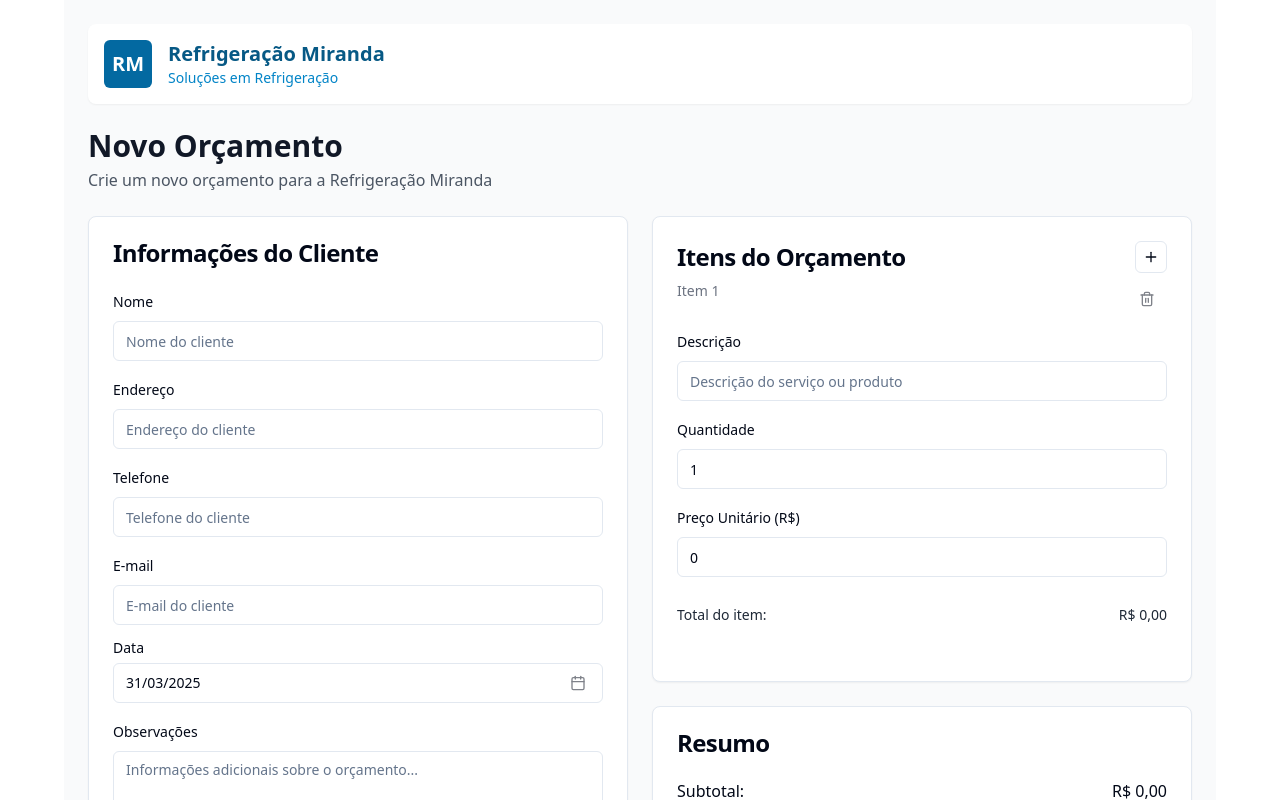
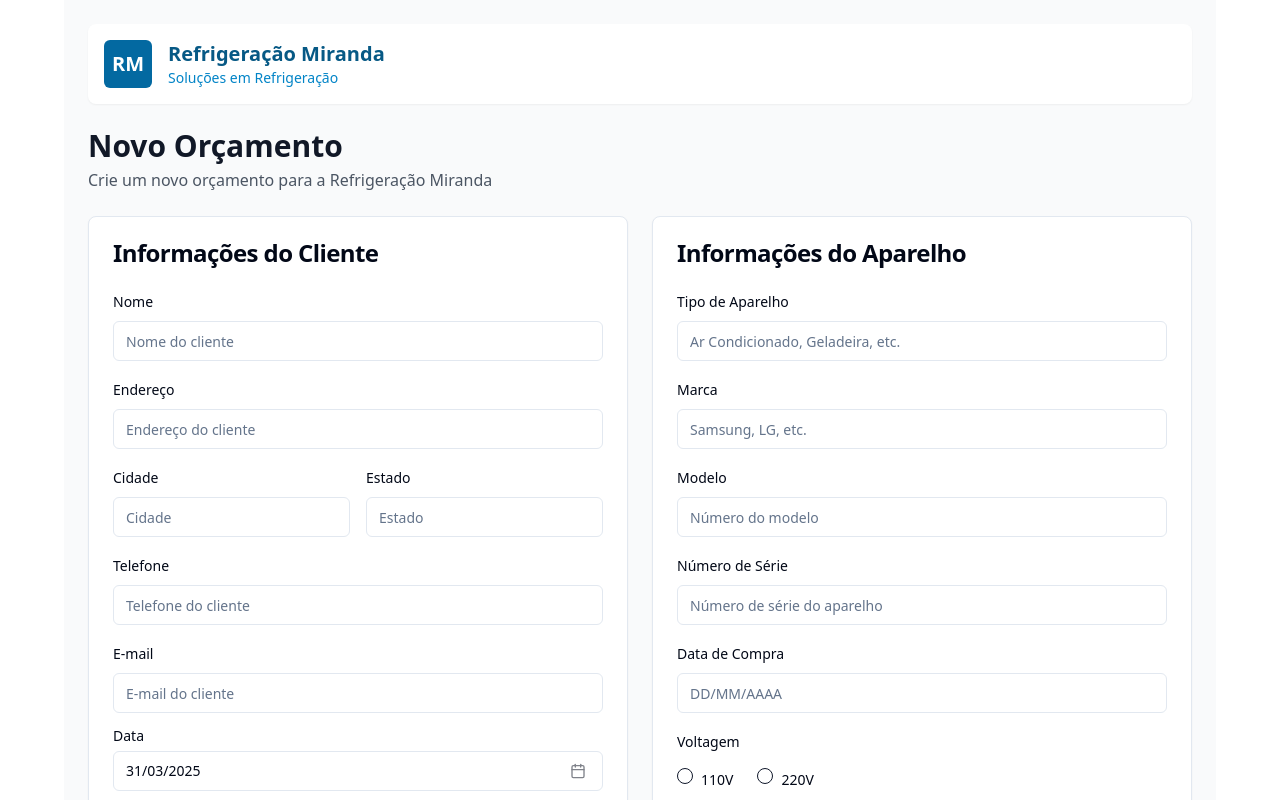
Before and after one commit to diegomiraeanda/miranda-cooling-quotes, a React (Vite) app: page / in a window 1280 px wide. Shown: the top 800 px of the page. Built offline with nearby package versions, Linux system fonts and the light colour scheme.

Commit message:
feat: Add equipment information to quote
Adds fields for device type, brand, model, serial number, purchase date, and voltage selection (110v/220v) to the quote form and display.

```diff
--- a/src/pages/CreateQuote.tsx
+++ b/src/pages/CreateQuote.tsx
@@ -22,6 +22,7 @@ import { cn } from "@/lib/utils";
 import { toast } from "sonner";
 import { useState } from "react";
 import { Card, CardContent, CardHeader, CardTitle } from "@/components/ui/card";
+import { RadioGroup, RadioGroupItem } from "@/components/ui/radio-group";
 
 // Define the schema for our form
 const formSchema = z.object({
@@ -29,7 +30,18 @@ const formSchema = z.object({
   customerAddress: z.string().optional(),
   customerPhone: z.string().optional(),
   customerEmail: z.string().email({ message: "E-mail inválido" }).optional().or(z.literal('')),
+  customerCity: z.string().optional(),
+  customerState: z.string().optional(),
   date: z.date({ required_error: "Data é obrigatória" }),
+
+  // Equipment fields
+  deviceType: z.string().optional(),
+  deviceBrand: z.string().optional(),
+  deviceModel: z.string().optional(),
+  deviceSerialNumber: z.string().optional(),
+  purchaseDate: z.string().optional(),
+  voltage: z.enum(["110v", "220v", ""]).optional(),
+
   notes: z.string().optional(),
   items: z.array(
     z.object({
@@ -70,6 +82,14 @@ const CreateQuote = () => {
       customerAddress: "",
       customerPhone: "",
       customerEmail: "",
+      customerCity: "",
+      customerState: "",
+      deviceType: "",
+      deviceBrand: "",
+      deviceModel: "",
+      deviceSerialNumber: "",
+      purchaseDate: "",
+      voltage: "",
       date: new Date(),
       notes: "",
       items: [{ description: "", quantity: 1, unitPrice: 0 }],
@@ -100,7 +120,22 @@ const CreateQuote = () => {
       customerAddress: data.customerAddress || "",
       customerPhone: data.customerPhone || "",
       customerEmail: data.customerEmail || "",
+      customerCity: data.customerCity || "",
+      customerState: data.customerState || "",
+
+      // Device information
+      deviceType: data.deviceType || "",
+      deviceBrand: data.deviceBrand || "",
+      deviceModel: data.deviceModel || "",
+      deviceSerialNumber: data.deviceSerialNumber || "",
+      purchaseDate: data.purchaseDate || "",
+      voltage: data.voltage || "",
+
       items: itemsWithTotals,
+
+      // Cost breakdown (required fields from the type)
+      partsCost: subtotal, // Default to subtotal for now
+      laborCost: 0,        // Default to 0
       subtotal,
       tax,
       total,
@@ -206,6 +241,36 @@ const CreateQuote = () => {
                   )}
                 />
 
+                <div className="grid grid-cols-2 gap-4">
+                  <FormField
+                    control={form.control}
+                    name="customerCity"
+                    render={({ field }) => (
+                      <FormItem>
+                        <FormLabel>Cidade</FormLabel>
+                        <FormControl>
+                          <Input placeholder="Cidade" {...field} />
+                        </FormControl>
+                        <FormMessage />
+                      </FormItem>
+                    )}
+                  />
+
+                  <FormField
+                    control={form.control}
+                    name="customerState"
+                    render={({ field }) => (
+                      <FormItem>
+                        <FormLabel>Estado</FormLabel>
+                        <FormControl>
+                          <Input placeholder="Estado" {...field} />
+                        </FormControl>
+                        <FormMessage />
+                      </FormItem>
+                    )}
+                  />
+                </div>
+
                 <FormField
                   control={form.control}
                   name="customerPhone"
@@ -275,6 +340,115 @@ const CreateQuote = () => {
                     </FormItem>
                   )}
                 />
+              </CardContent>
+            </Card>
+
+            {/* Equipment Information */}
+            <Card>
+              <CardHeader>
+                <CardTitle>Informações do Aparelho</CardTitle>
+              </CardHeader>
+              <CardContent className="space-y-4">
+                <FormField
+                  control={form.control}
+                  name="deviceType"
+                  render={({ field }) => (
+                    <FormItem>
+                      <FormLabel>Tipo de Aparelho</FormLabel>
+                      <FormControl>
+                        <Input placeholder="Ar Condicionado, Geladeira, etc." {...field} />
+                      </FormControl>
+                      <FormMessage />
+                    </FormItem>
+                  )}
+                />
+
+                <FormField
+                  control={form.control}
+                  name="deviceBrand"
+                  render={({ field }) => (
+                    <FormItem>
+                      <FormLabel>Marca</FormLabel>
+                      <FormControl>
+                        <Input placeholder="Samsung, LG, etc." {...field} />
+                      </FormControl>
+                      <FormMessage />
+                    </FormItem>
+                  )}
+                />
+
+                <FormField
+                  control={form.control}
+                  name="deviceModel"
+                  render={({ field }) => (
+                    <FormItem>
+                      <FormLabel>Modelo</FormLabel>
+                      <FormControl>
+                        <Input placeholder="Número do modelo" {...field} />
+                      </FormControl>
+                      <FormMessage />
+                    </FormItem>
+                  )}
+                />
+
+                <FormField
+                  control={form.control}
+                  name="deviceSerialNumber"
+                  render={({ field }) => (
+                    <FormItem>
+                      <FormLabel>Número de Série</FormLabel>
+                      <FormControl>
+                        <Input placeholder="Número de série do aparelho" {...field} />
+                      </FormControl>
+                      <FormMessage />
+                    </FormItem>
+                  )}
+                />
+
+                <FormField
+                  control={form.control}
+                  name="purchaseDate"
+                  render={({ field }) => (
+                    <FormItem>
+                      <FormLabel>Data de Compra</FormLabel>
+                      <FormControl>
+                        <Input placeholder="DD/MM/AAAA" {...field} />
+                      </FormControl>
+                      <FormMessage />
+                    </FormItem>
+                  )}
+                />
+
+                <FormField
+                  control={form.control}
+                  name="voltage"
+                  render={({ field }) => (
+                    <FormItem className="space-y-3">
+                      <FormLabel>Voltagem</FormLabel>
+                      <FormControl>
+                        <RadioGroup
+                          onValueChange={field.onChange}
+                          defaultValue={field.value}
+                          className="flex space-x-4"
+                        >
+                          <FormItem className="flex items-center space-x-2">
+                            <FormControl>
+                              <RadioGroupItem value="110v" />
+                            </FormControl>
+                            <FormLabel className="cursor-pointer">110V</FormLabel>
+                          </FormItem>
+                          <FormItem className="flex items-center space-x-2">
+                            <FormControl>
+                              <RadioGroupItem value="220v" />
+                            </FormControl>
+                            <FormLabel className="cursor-pointer">220V</FormLabel>
+                          </FormItem>
+                        </RadioGroup>
+                      </FormControl>
+                      <FormMessage />
+                    </FormItem>
+                  )}
+                />
 
                 <FormField
                   control={form.control}
@@ -295,7 +469,7 @@ const CreateQuote = () => {
               </CardContent>
             </Card>
 
-            <div className="space-y-6">
+            <div className="space-y-6 lg:col-span-2">
               <Card>
                 <CardHeader className="flex flex-row items-center justify-between space-y-0 pb-2">
                   <CardTitle>Itens do Orçamento</CardTitle>
--- a/src/pages/PrintQuote.tsx
+++ b/src/pages/PrintQuote.tsx
@@ -30,7 +30,8 @@ const PrintQuote = () => {
     onAfterPrint: () => {
       toast.success("Orçamento enviado para impressão");
     },
-    content: () => printRef.current,
+    // The updated syntax uses a function that returns the ref
+    printableElement: () => printRef.current,
   });
 
   if (!quote) {
@@ -70,7 +71,7 @@ const PrintQuote = () => {
         <div className="flex space-x-3">
           <Button
             variant="outline"
-            onClick={handlePrint}
+            onClick={() => handlePrint()}
             className="flex items-center"
           >
             <Printer className="mr-2 h-4 w-4" />
--- a/src/pages/QuoteDetail.tsx
+++ b/src/pages/QuoteDetail.tsx
@@ -31,7 +31,8 @@ const QuoteDetail = () => {
     onAfterPrint: () => {
       toast.success("Orçamento enviado para impressão");
     },
-    content: () => printRef.current,
+    // The updated syntax uses a function that returns the ref
+    printableElement: () => printRef.current,
   });
 
   if (!quote) {
@@ -72,7 +73,7 @@ const QuoteDetail = () => {
         <div className="flex space-x-3">
           <Button
             variant="outline"
-            onClick={handlePrint}
+            onClick={() => handlePrint()}
             className="flex items-center"
           >
             <Printer className="mr-2 h-4 w-4" />
```
